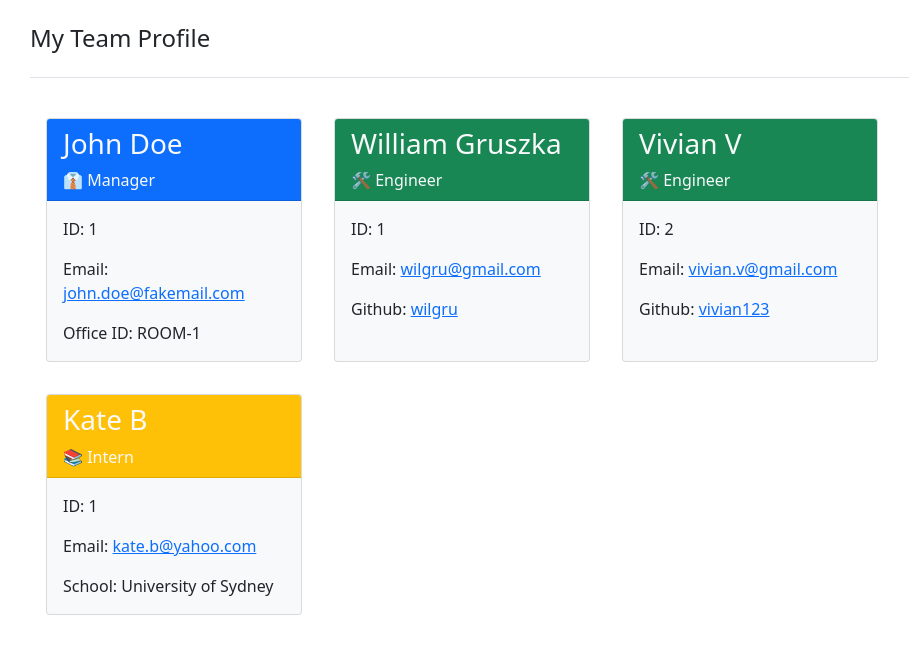
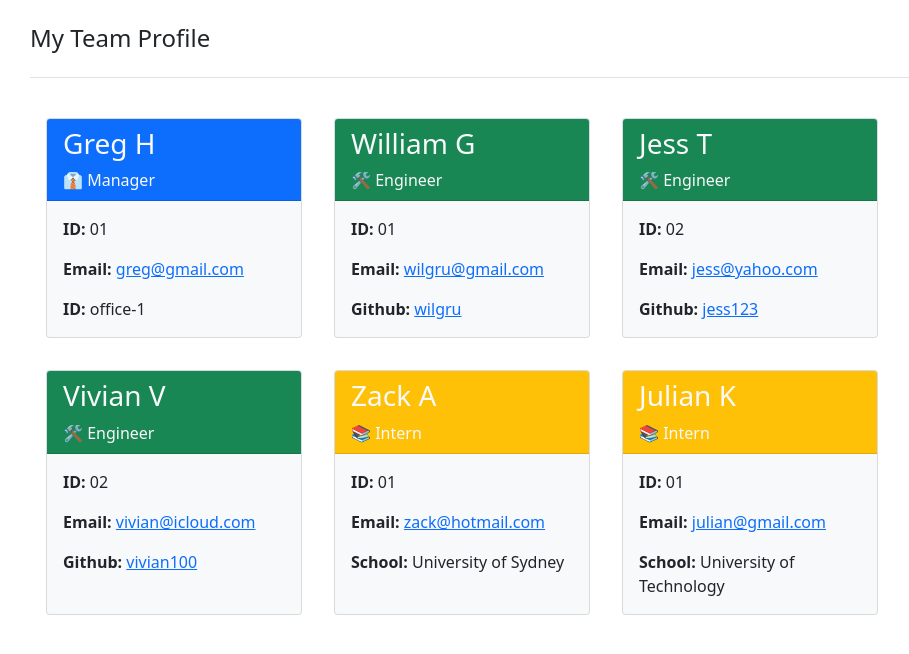
Before and after one commit to wilgru/USYDBC-WG-10-Team-Profile-Generator, a website: page dist/index.html in a window 1280 px wide. Shown: the whole page, without its empty margins (52-961 px from the left). Drawn offline with nearby package versions, Linux system fonts and the light colour scheme.

Commit message:
created new demo HTML page

```diff
--- a/dist/index.html
+++ b/dist/index.html
@@ -29,24 +29,35 @@
                    <div class="row">
                         <div class="card text-dark bg-light m-3 col employee-card">
                             <div class="card-header text-light bg-primary">
-            <h3 class="card-title">John Doe</h3>
+                                <h3 class="card-title">Greg H</h3>
                                 <p style="margin: 0;">👔 Manager</p>
                             </div>
                             <div class="card-body">
-            <p class="card-text">ID: 1</p>
-            <p class="card-text">Email: <a href="mailto:john.doe@fakemail.com">john.doe@fakemail.com</a></p>
-            <p class="card-text">Office ID: ROOM-1</p>
+                                <p class="card-text"><strong>ID:</strong> 01</p>
+                                <p class="card-text"><strong>Email:</strong> <a href="mailto:greg@gmail.com">greg@gmail.com</a></p>
+                                <p class="card-text"><strong>ID:</strong>  office-1</p>
                             </div>
                         </div>
                         <div class="card text-dark bg-light m-3 col employee-card">
                             <div class="card-header text-light bg-success">
-            <h3 class="card-title">William Gruszka</h3>
+                                <h3 class="card-title">William G</h3>
                                 <p style="margin: 0;">🛠 Engineer</p>
                             </div>
                             <div class="card-body">
-            <p class="card-text">ID: 1</p>
-            <p class="card-text">Email: <a href="mailto:wilgru@gmail.com">wilgru@gmail.com</a></p>
-            <p class="card-text">Github: <a href="https://github.com/wilgru">wilgru</a></p>
+                                <p class="card-text"><strong>ID:</strong> 01</p>
+                                <p class="card-text"><strong>Email:</strong> <a href="mailto:wilgru@gmail.com">wilgru@gmail.com</a></p>
+                                <p class="card-text"><strong>Github:</strong> <a href="https://github.com/wilgru">wilgru</a></p>
+                            </div>
+                        </div>
+                        <div class="card text-dark bg-light m-3 col employee-card">
+                            <div class="card-header text-light bg-success">
+                                <h3 class="card-title">Jess T</h3>
+                                <p style="margin: 0;">🛠 Engineer</p>
+                            </div>
+                            <div class="card-body">
+                                <p class="card-text"><strong>ID:</strong> 02</p>
+                                <p class="card-text"><strong>Email:</strong> <a href="mailto:jess@yahoo.com">jess@yahoo.com</a></p>
+                                <p class="card-text"><strong>Github:</strong> <a href="https://github.com/jess123">jess123</a></p>
                             </div>
                         </div>
                         <div class="card text-dark bg-light m-3 col employee-card">
@@ -55,20 +66,31 @@
                                 <p style="margin: 0;">🛠 Engineer</p>
                             </div>
                             <div class="card-body">
-            <p class="card-text">ID: 2</p>
-            <p class="card-text">Email: <a href="mailto:vivian.v@gmail.com">vivian.v@gmail.com</a></p>
-            <p class="card-text">Github: <a href="https://github.com/vivian123">vivian123</a></p>
+                                <p class="card-text"><strong>ID:</strong> 02</p>
+                                <p class="card-text"><strong>Email:</strong> <a href="mailto:vivian@icloud.com">vivian@icloud.com</a></p>
+                                <p class="card-text"><strong>Github:</strong> <a href="https://github.com/vivian100">vivian100</a></p>
                             </div>
                         </div>
                         <div class="card text-dark bg-light m-3 col employee-card">
                             <div class="card-header text-light bg-warning">
-            <h3 class="card-title">Kate B</h3>
+                                <h3 class="card-title">Zack A</h3>
                                 <p style="margin: 0;">📚 Intern</p>
                             </div>
                             <div class="card-body">
-            <p class="card-text">ID: 1</p>
-            <p class="card-text">Email: <a href="mailto:kate.b@yahoo.com">kate.b@yahoo.com</a></p>
-            <p class="card-text">School: University of Sydney</p>
+                                <p class="card-text"><strong>ID:</strong> 01</p>
+                                <p class="card-text"><strong>Email:</strong> <a href="mailto:zack@hotmail.com">zack@hotmail.com</a></p>
+                                <p class="card-text"><strong>School:</strong> University of Sydney</p>
+                            </div>
+                        </div>
+                        <div class="card text-dark bg-light m-3 col employee-card">
+                            <div class="card-header text-light bg-warning">
+                                <h3 class="card-title">Julian K</h3>
+                                <p style="margin: 0;">📚 Intern</p>
+                            </div>
+                            <div class="card-body">
+                                <p class="card-text"><strong>ID:</strong> 01</p>
+                                <p class="card-text"><strong>Email:</strong> <a href="mailto:julian@hotmail.com">julian@gmail.com</a></p>
+                                <p class="card-text"><strong>School:</strong> University of Technology</p>
                             </div>
                         </div>
                    </div>
```
Lines whose indentation alone changed are shown as unchanged.
